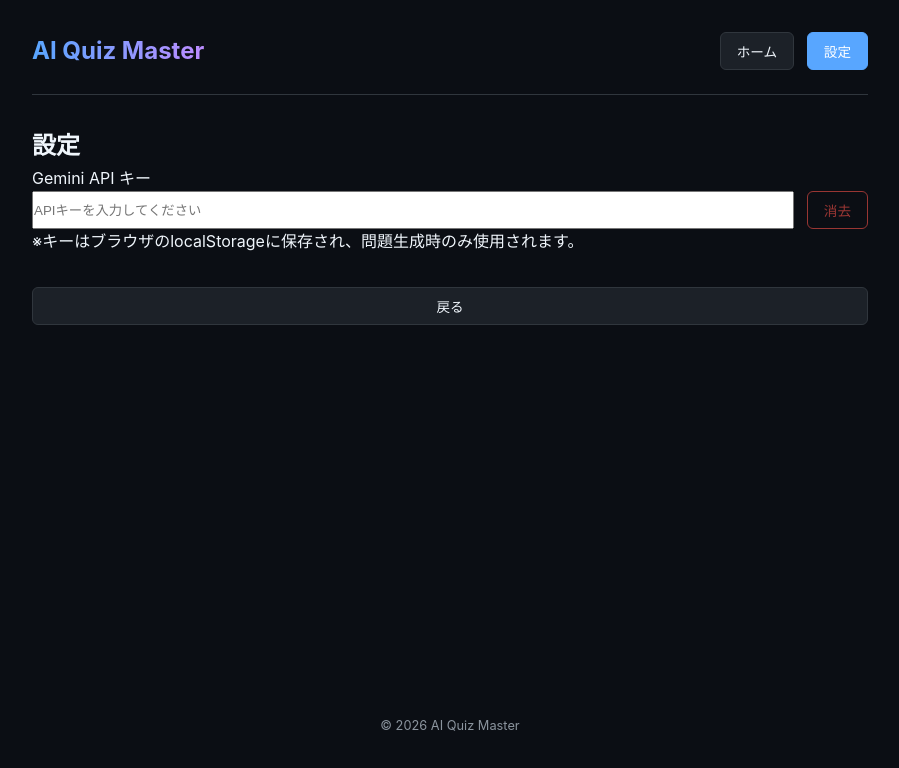
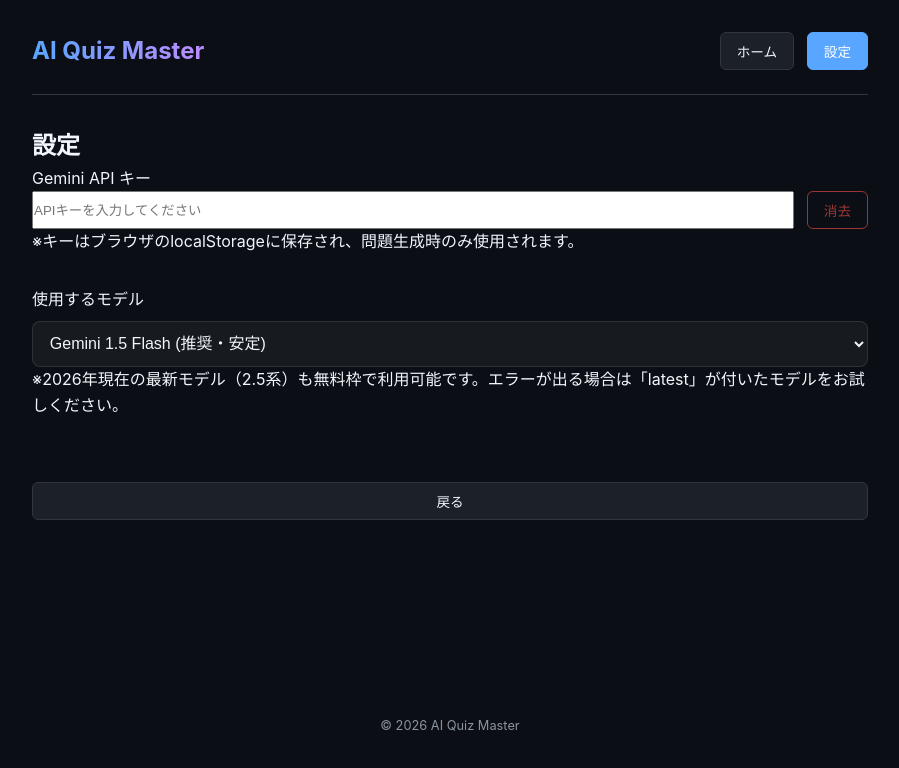
Before and after one commit to nimonit1/ai-pl-learning-app, a React (Vite) app: page / in a window 1280 px wide. Both pictures are taken after a click on the button "このプロンプトで生成する". Shown: the top 768 px of the page, without its empty margins (190-1089 px from the left). Built offline with nearby package versions, Linux system fonts and the light colour scheme.

Commit message:
Update to Gemini 2.5 models and latest identifiers and Randomize quiz options

```diff
--- a/src/App.tsx
+++ b/src/App.tsx
@@ -27,6 +27,8 @@ function App() {
     const [quizzes, setQuizzes] = useState<Quiz[]>([])
     const [view, setView] = useState<'dashboard' | 'create' | 'play' | 'settings'>('dashboard')
     const [apiKey, setApiKey] = useState(localStorage.getItem('gemini_api_key') || '')
+    const [selectedModel, setSelectedModel] = useState(localStorage.getItem('gemini_model') || 'gemini-1.5-flash')
+
 
     // 生成・プレイ用状態
     const [selectedLang, setSelectedLang] = useState<'C' | 'python' | 'VBA'>('python')
@@ -51,6 +53,7 @@ function App() {
         const prompt = `
 プログラミング言語「${selectedLang}」の学習用クイズを、難易度「${difficulty}」で5問作成してください。
 ${topicsStr}
+※正解の選択肢の位置（answerIndex）が特定の番号に偏らないよう、問題ごとにランダムに変更してください。
 
 回答形式は以下のJSONフォーマットのみを返してください。解説等は不要です。
 
@@ -97,9 +100,25 @@ ${topicsStr}
         }
         setIsGenerating(true)
         try {
-            const data = await generateQuizFromPrompt(apiKey, customPrompt)
+            const data = await generateQuizFromPrompt(apiKey, customPrompt, selectedModel)
+
+            // 選択肢と正解インデックスをランダムにシャッフルする
+            const randomizedQuestions = data.questions.map((q: any) => {
+                const optionsWithIndex = q.options.map((opt: string, i: number) => ({ opt, isCorrect: i === q.answerIndex }));
+                for (let i = optionsWithIndex.length - 1; i > 0; i--) {
+                    const j = Math.floor(Math.random() * (i + 1));
+                    [optionsWithIndex[i], optionsWithIndex[j]] = [optionsWithIndex[j], optionsWithIndex[i]];
+                }
+                return {
+                    ...q,
+                    options: optionsWithIndex.map((o: any) => o.opt),
+                    answerIndex: optionsWithIndex.findIndex((o: any) => o.isCorrect)
+                };
+            });
+
             const newQuiz: Quiz = {
                 ...data,
+                questions: randomizedQuestions,
                 id: crypto.randomUUID(),
                 createdAt: Date.now()
             }
@@ -109,8 +128,10 @@ ${topicsStr}
             setCurrentQuiz(newQuiz)
             setView('play')
             resetQuiz()
-        } catch (e) {
-            alert('生成に失敗しました。プロンプトの内容やAPIキーを確認してください。')
+        } catch (e: any) {
+            console.error('Quiz Generation Error Details:', e);
+            const errorMsg = e.message || '不明なエラー';
+            alert(`生成に失敗しました。\n原因: ${errorMsg}\n\nAPIキーや通信状態、プロンプトの内容を確認してください。`);
         } finally {
             setIsGenerating(false)
         }
@@ -366,6 +387,25 @@ ${topicsStr}
                             </div>
                             <p className="hint">※キーはブラウザのlocalStorageに保存され、問題生成時のみ使用されます。</p>
                         </div>
+
+                        <div className="form-group">
+                            <label>使用するモデル</label>
+                            <select
+                                value={selectedModel}
+                                onChange={(e) => {
+                                    setSelectedModel(e.target.value);
+                                    localStorage.setItem('gemini_model', e.target.value);
+                                }}
+                                className="model-select"
+                            >
+                                <option value="gemini-1.5-flash-latest">Gemini 1.5 Flash (推奨・安定)</option>
+                                <option value="gemini-1.5-pro-latest">Gemini 1.5 Pro (高精度)</option>
+                                <option value="gemini-2.0-flash">Gemini 2.0 Flash</option>
+                                <option value="gemini-2.5-flash">Gemini 2.5 Flash (最新・高速)</option>
+                                <option value="gemini-2.5-pro">Gemini 2.5 Pro (最新・最高性能)</option>
+                            </select>
+                            <p className="hint">※2026年現在の最新モデル（2.5系）も無料枠で利用可能です。エラーが出る場合は「latest」が付いたモデルをお試しください。</p>
+                        </div>
                         <button className="save-back-btn" onClick={() => setView('dashboard')}>戻る</button>
                     </div>
                 )}
--- a/src/index.css
+++ b/src/index.css
@@ -225,6 +225,28 @@ main {
 }
 
 /* Quiz Controls */
+.form-group {
+    margin-bottom: 2rem;
+}
+
+.model-select {
+    width: 100%;
+    padding: 0.8rem;
+    background: rgba(255, 255, 255, 0.05);
+    border: 1px solid rgba(255, 255, 255, 0.1);
+    border-radius: 8px;
+    color: var(--text-primary);
+    font-size: 1rem;
+    margin-top: 0.5rem;
+    outline: none;
+    cursor: pointer;
+}
+
+.model-select option {
+    background: #1a1d23;
+    color: var(--text-primary);
+}
+
 .quiz-header {
     margin-bottom: 2rem;
 }
--- a/src/lib/gemini.ts
+++ b/src/lib/gemini.ts
@@ -1,19 +1,25 @@
 import { GoogleGenerativeAI } from "@google/generative-ai";
 
-export async function generateQuizFromPrompt(apiKey: string, prompt: string) {
+export async function generateQuizFromPrompt(apiKey: string, prompt: string, modelName: string = "gemini-1.5-flash") {
     const genAI = new GoogleGenerativeAI(apiKey);
-    const model = genAI.getGenerativeModel({ model: "gemini-1.5-flash" });
+    const model = genAI.getGenerativeModel({ model: modelName });
 
     try {
         const result = await model.generateContent(prompt);
         const response = await result.response;
         const text = response.text();
+        console.log("Raw response from Gemini:", text);
         // JSON部分のみを抽出
         const jsonMatch = text.match(/\{[\s\S]*\}/);
         if (jsonMatch) {
-            return JSON.parse(jsonMatch[0]);
+            try {
+                return JSON.parse(jsonMatch[0]);
+            } catch (parseError) {
+                console.error("JSON Parse Error:", parseError);
+                throw new Error("JSONのパースに失敗しました。AIの回答形式が正しくありません。");
+            }
         }
-        throw new Error("JSONの解析に失敗しました。");
+        throw new Error("JSON形式のデータが見つかりませんでした。");
     } catch (error) {
         console.error("Gemini API Error:", error);
         throw error;
```
